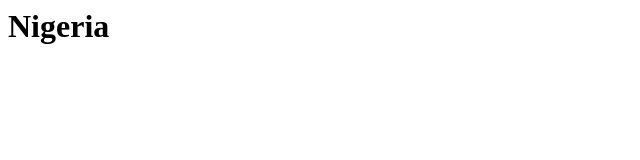
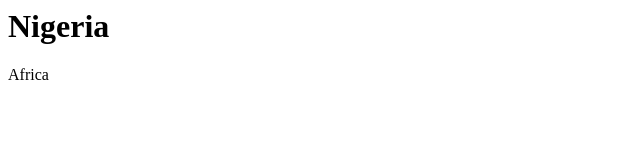
Before and after one commit to Thad-Supersperm/Nigeria, a plain HTML site: page docs/index.html in a window 1280 px wide. Shown: the full height of the page, 0-640 px from the left. Drawn offline with Linux system fonts and the light colour scheme.

Commit message:
Update index.html

```diff
--- a/docs/index.html
+++ b/docs/index.html
@@ -1,4 +1,5 @@
 <head></head>
 <body>
 	<h1>Nigeria</h1>
+	<p>Africa</p>
 </body>
```
